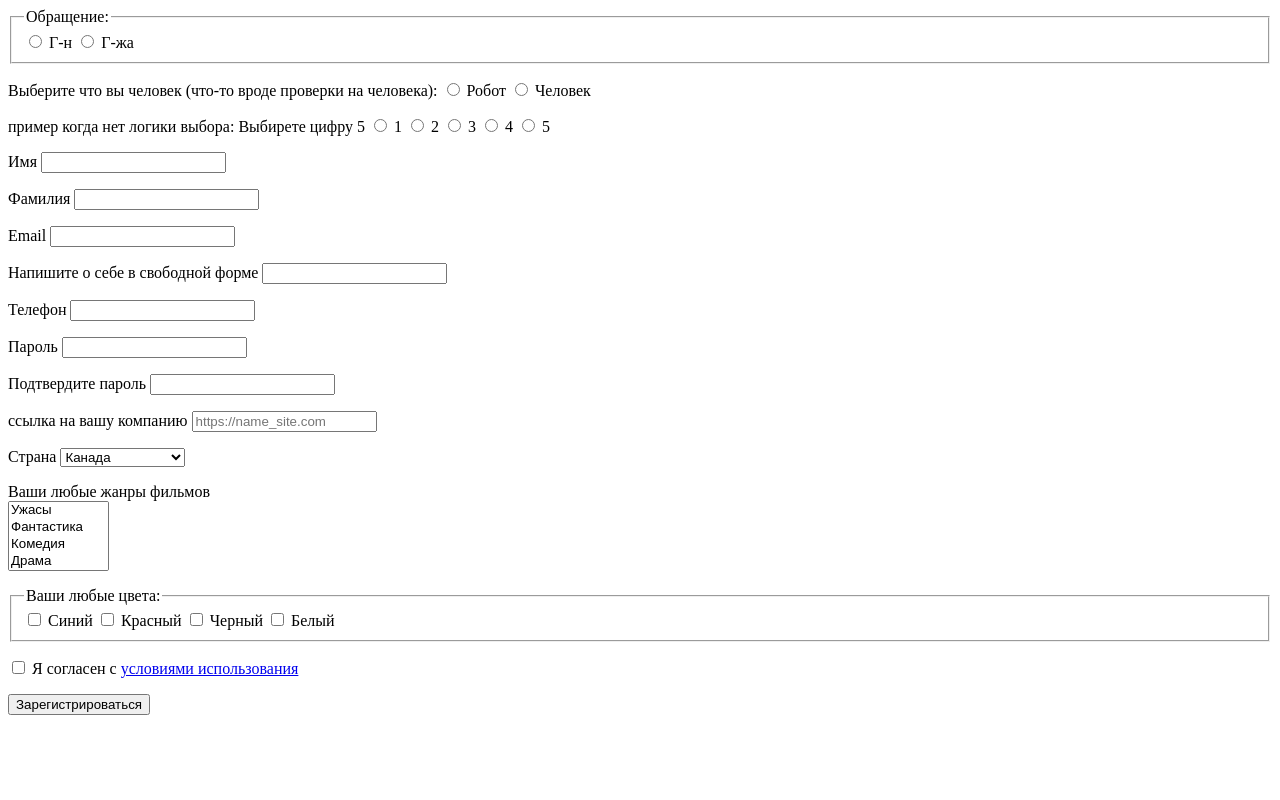
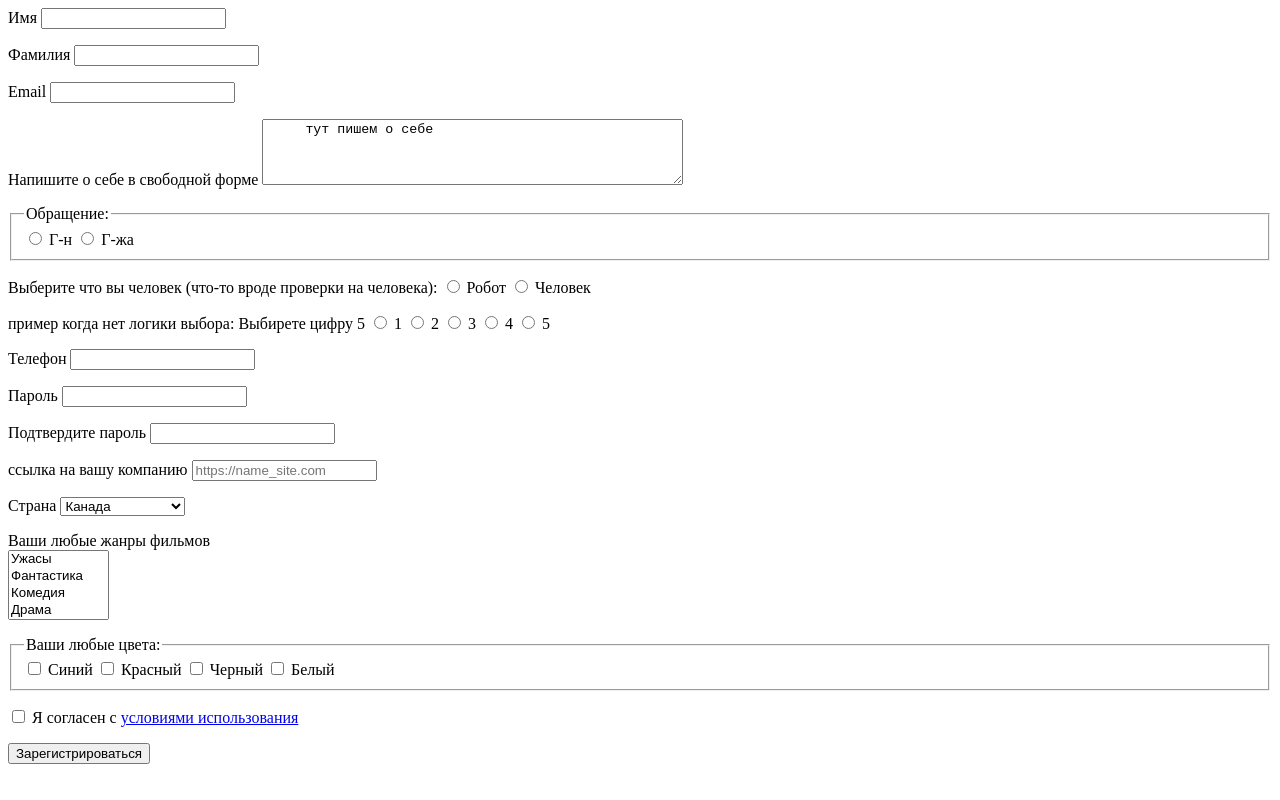
Before and after one commit to makarova1507ana/all_element_by_form, a plain HTML site: page index.html in a window 1280 px wide. Drawn offline with Linux system fonts and the light colour scheme.

Commit message:
Update index.html

```diff
--- a/index.html
+++ b/index.html
@@ -1,6 +1,26 @@
 <html><head></head>
 <body>
 <form action="/signup" method="POST">
+
+  <p>
+    <label>Имя</label>
+    <input type="text" name="first_name">
+  </p>
+  <p>
+    <label>Фамилия</label>
+    <input type="text" name="last_name">
+  </p>
+  <p>
+    <label>Email</label>
+    <input type="email" name="email">
+  </p>
+  <p>
+  <p>
+    <label>Напишите о себе в свободной форме</label>
+    <textarea  name="otherbyhuman" rows="4" cols="50" maxlength="50">
+     тут пишем о себе
+    </textarea>
+  </p>
  <fieldset>
   <legend>Обращение:</legend>
     <label>
@@ -47,23 +67,6 @@
     </label>
  </p>
 
-  <p>
-    <label>Имя</label>
-    <input type="text" name="first_name">
-  </p>
-  <p>
-    <label>Фамилия</label>
-    <input type="text" name="last_name">
-  </p>
-  <p>
-    <label>Email</label>
-    <input type="email" name="email">
-  </p>
-  <p>
-  <p>
-    <label>Напишите о себе в свободной форме</label>
-    <input type="textarea" name="otherbyhuman">
-  </p>
     <label>Телефон</label>
     <input type="tel" name="phone">
   </p>
```
